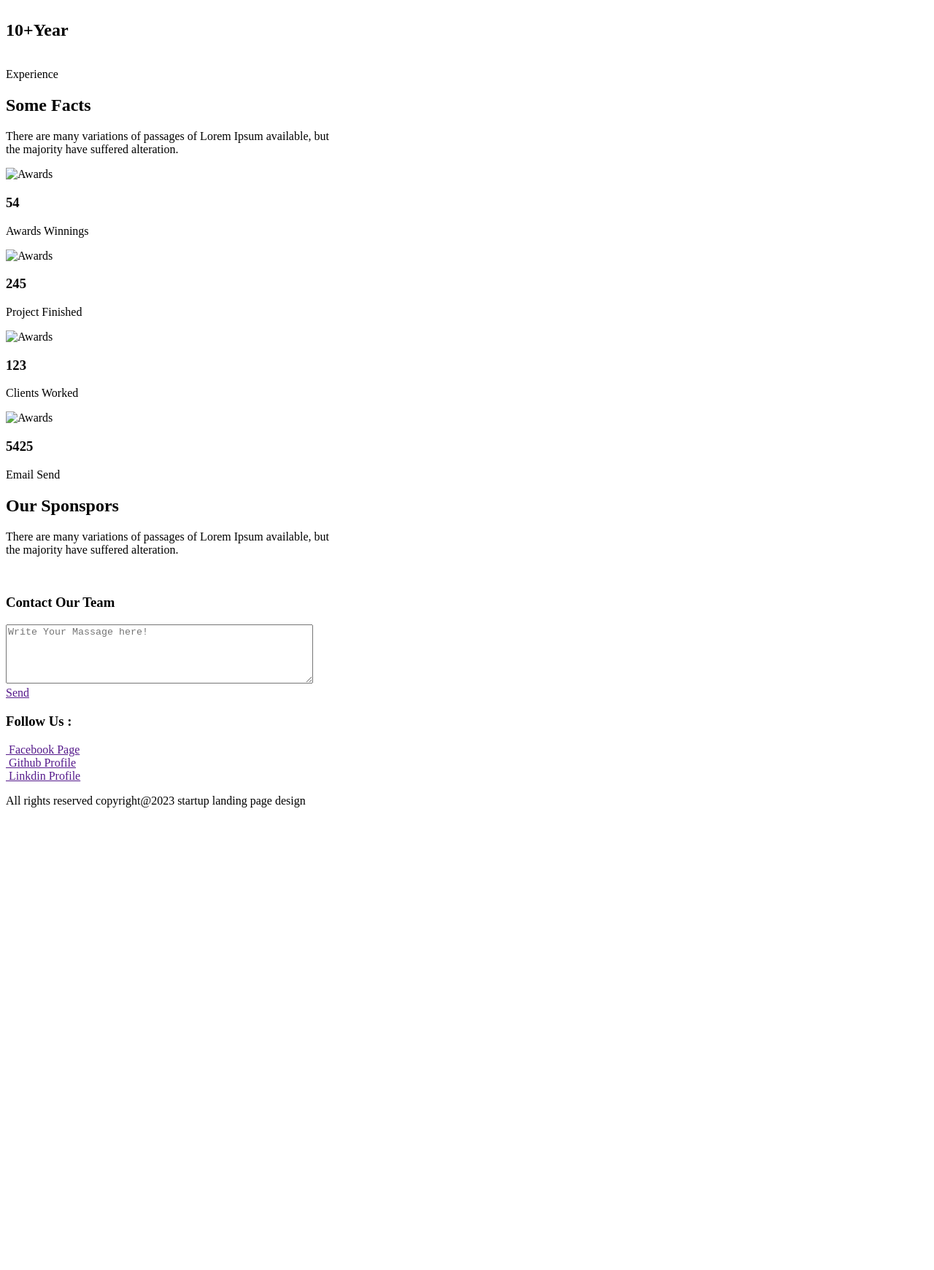
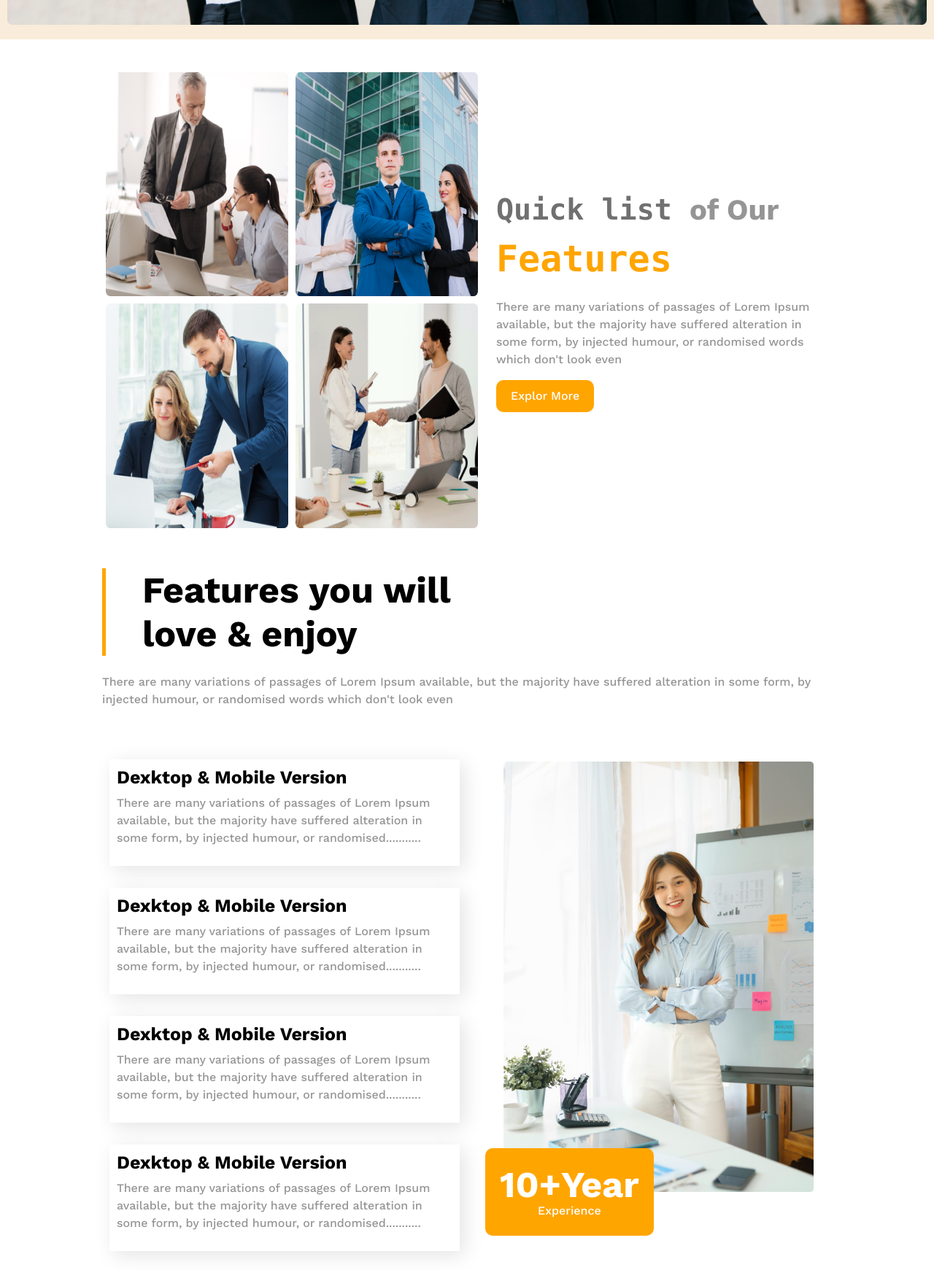
Before and after one commit to Devloper-Rakib/g3architects, a plain HTML site: page index.html in a window 1280 px wide. Shown: the part 1056-2797 px from the top of the page at 73% size. Before the commit the page ends 2179 px from the top, so only its background shows below. Drawn offline with nearby package versions, Linux system fonts and the light colour scheme; the site is published under a folder, as on GitHub Pages, so addresses that start at the root find nothing.

Commit message:
First commit

```diff
--- a/index.html
+++ b/index.html
@@ -6,9 +6,9 @@
     <meta http-equiv="X-UA-Compatible" content="IE=edge">
     <meta name="viewport" content="width=device-width, initial-scale=1.0">
     <title>Welcome! ~ G3 Architects</title>
-    <link rel="icon" href="/images/icons/icon.ico">
-    <link rel="stylesheet" href="/assets/bootstrap.min.css">
-    <link rel="stylesheet" href="/assets/style.css">
+    <link rel="icon" href="images/icons/icon.ico">
+    <link rel="stylesheet" href="assets/bootstrap.min.css">
+    <link rel="stylesheet" href="assets/style.css">
 </head>
 
 <body>
@@ -34,7 +34,7 @@
                 in some form, by injected humour, or randomised words which don't look even</p>
             <div class="button"><a href="" class="">Explor More</a></div>
         </div>
-        <img src="/images/banner.png" alt="banner.png">
+        <img src="images/banner.png" alt="banner.png">
         <!-- End of Hrader Part -->
     </header>
     <!-- End of Hrader Section -->
@@ -42,10 +42,10 @@
     <section class="sectionTwo mx-auto">
         <div class="subsection">
             <div class="partA">
-                <img src="/images/team1.png" alt="">
-                <img src="/images/team2.png" alt="">
-                <img src="/images/team3.png" alt="">
-                <img src="/images/team4.png" alt="">
+                <img src="images/team1.png" alt="">
+                <img src="images/team2.png" alt="">
+                <img src="images/team3.png" alt="">
+                <img src="images/team4.png" alt="">
             </div>
             <div class="partB">
                 <p class="headingP" style="font-size: 40px; font-weight: 700;"> <samp
@@ -97,7 +97,7 @@
                 </div>
             </div>
             <div class="SctThreePartB">
-                <img src="/images/architect.png" alt="">
+                <img src="images/architect.png" alt="">
                 <div class="button tenYear">
                     <h2>10+Year</h2> <br> <span>Experience</span>
                 </div>
@@ -113,22 +113,22 @@
         </p>
         <div class="boxs">
             <div class="box">
-                <img src="/images/icons/ribon.png" alt="Awards">
+                <img src="images/icons/ribon.png" alt="Awards">
                 <h3>54</h3>
                 <p>Awards Winnings</p>
             </div>
             <div class="box">
-                <img src="/images/icons/projects.png" alt="Awards">
+                <img src="images/icons/projects.png" alt="Awards">
                 <h3>245</h3>
                 <p>Project Finished</p>
             </div>
             <div class="box">
-                <img src="/images/icons/customers.png" alt="Awards">
+                <img src="images/icons/customers.png" alt="Awards">
                 <h3>123</h3>
                 <p>Clients Worked</p>
             </div>
             <div class="box">
-                <img src="/images/icons/email.png" alt="Awards">
+                <img src="images/icons/email.png" alt="Awards">
                 <h3>5425</h3>
                 <p>Email Send</p>
             </div>
@@ -138,11 +138,11 @@
             <p>There are many variations of passages of Lorem Ipsum available, but <br> the majority have suffered
                 alteration.</p>
             <div class="boxs">
-                <img src="/images/sponsors/spotify.png" alt="">
-                <img src="/images/sponsors/amazon.png" alt="">
-                <img src="/images/sponsors/google.png" alt="">
-                <img src="/images/sponsors/telerama.png" alt="">
-                <img src="/images/sponsors/figma.png" alt="">
+                <img src="images/sponsors/spotify.png" alt="">
+                <img src="images/sponsors/amazon.png" alt="">
+                <img src="images/sponsors/google.png" alt="">
+                <img src="images/sponsors/telerama.png" alt="">
+                <img src="images/sponsors/figma.png" alt="">
             </div>
         </div>
     </section>
@@ -156,9 +156,9 @@
         </div>
         <div class="follow">
             <h3>Follow Us :</h3>
-            <a href="" class="button"><img src="/images/icons/facebookPage.png" alt=""> Facebook Page </a><br>
-            <a href="" class="button"><img src="/images/icons/github.png" alt=""> Github Profile </a><br>
-            <a href="" class="button"><img src="/images/icons/linkdin.png" alt=""> Linkdin Profile </a>
+            <a href="" class="button"><img src="images/icons/facebookPage.png" alt=""> Facebook Page </a><br>
+            <a href="" class="button"><img src="images/icons/github.png" alt=""> Github Profile </a><br>
+            <a href="" class="button"><img src="images/icons/linkdin.png" alt=""> Linkdin Profile </a>
         </div>
     </section>
 
@@ -169,7 +169,7 @@
 
 
 
-    <script src="/assets/bootstrap.bundle.min.js">
+    <script src="assets/bootstrap.bundle.min.js">
 
     </script>
 </body>
```
